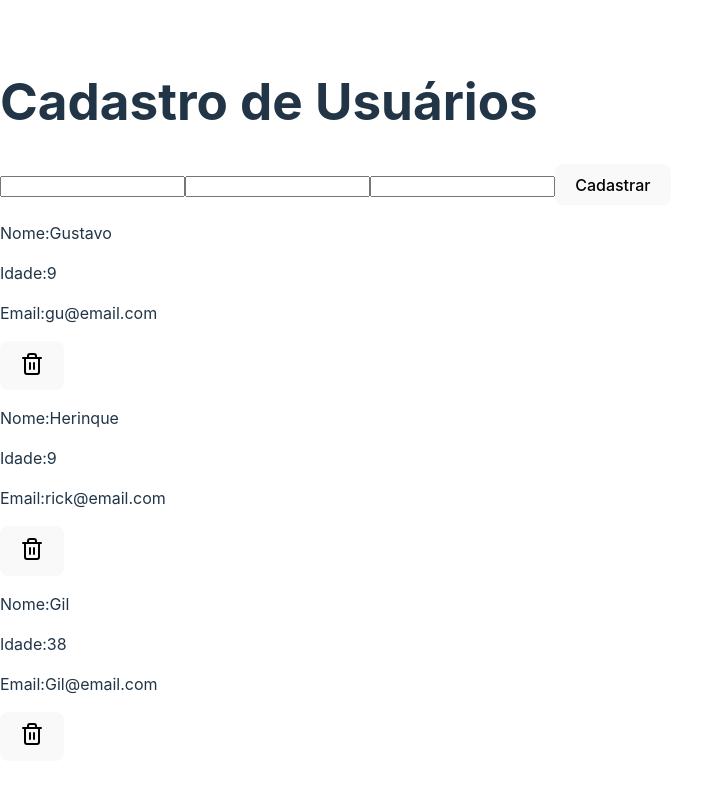
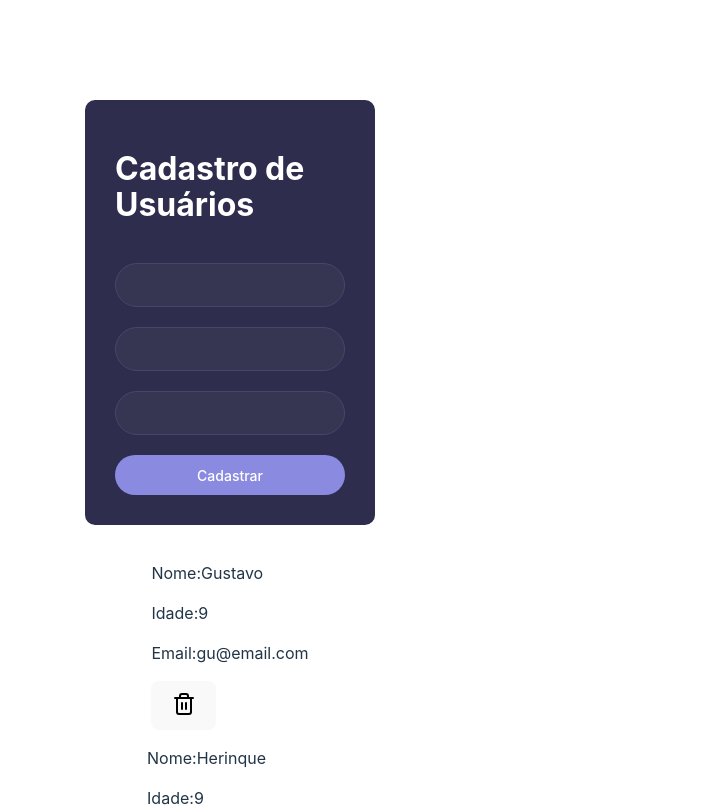
Before and after one commit to Givaild/learnReact, a React (Vite) app in the folder users-registration/: page / in a window 1280 px wide. Shown: the top 807 px of the page, without its empty margins (0-714 px from the left). Built offline with nearby package versions, Linux system fonts and the light colour scheme; a web font is replaced by a local one.

Commit message:
feat: style from first card

```diff
--- a/users-registration/src/pages/home/style.css
+++ b/users-registration/src/pages/home/style.css
@@ -0,0 +1,47 @@
+.container {
+    display: flex;
+    align-items: center;
+    flex-direction: column;
+    padding-top: 100px;
+}
+
+h1 {
+    color: #fff;
+    font-size: 32px;
+}
+
+form {
+    display: flex;
+    flex-direction: column;
+    gap: 20px;
+    padding: 30px;
+    background-color: #2E2D4E;
+    border-radius: 10px;
+    max-width: 50%;
+    width: 400px;
+    margin-bottom: 20px;
+
+    & button {
+        border-radius: 30px;
+        background-color: #8B8AE1;
+        height: 40px;
+        cursor: pointer;
+        color: #fff;
+        font-size: 14px;
+    }
+
+    & button:hover {
+        opacity: 0.9;
+    }
+
+    & input {
+        border: 1px solid #48456C;
+        border-radius: 30px;
+        height: 40px;
+        background-color: #363653;
+        color: #fff;
+        font-size: 16px;
+        padding-left: 10px;
+        outline: none;
+    }
+}
```
